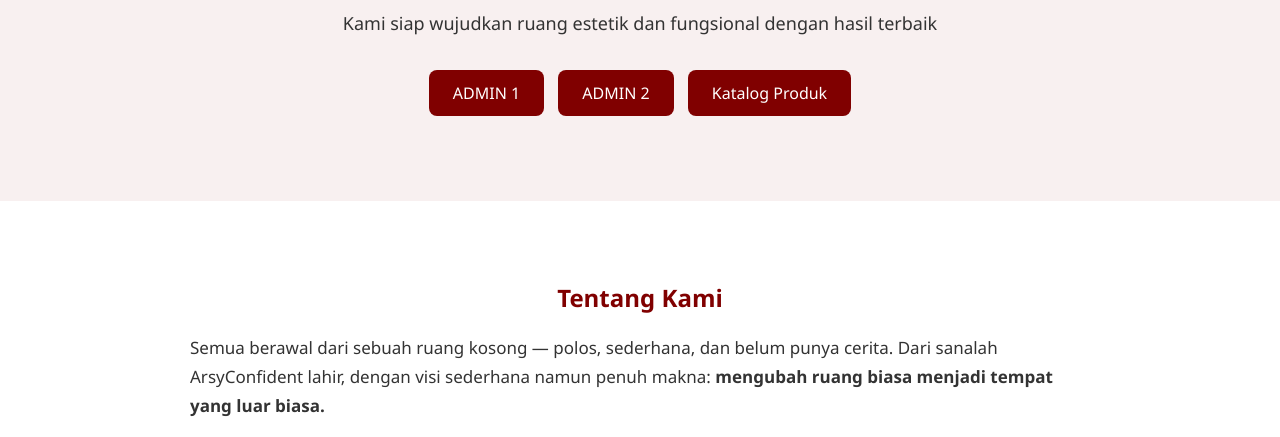
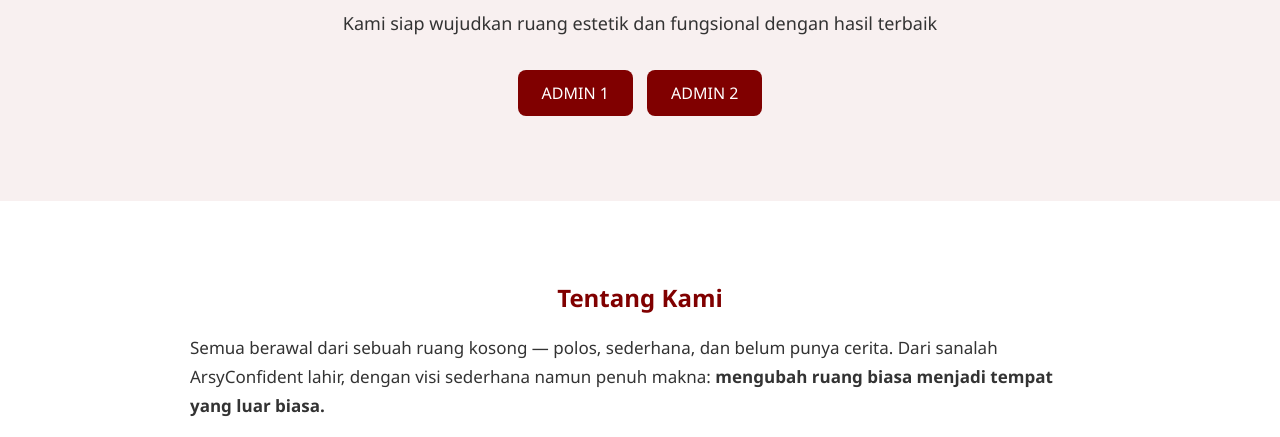
Before and after one commit to arsyconfident-com/arsyconfident, a plain HTML site: page index.html in a window 1280 px wide. Shown: the part 314-751 px from the top of the page. Drawn offline with Linux system fonts and the light colour scheme.

Commit message:
Update index.html

```diff
--- a/index.html
+++ b/index.html
@@ -208,7 +208,6 @@
     <p>Kami siap wujudkan ruang estetik dan fungsional dengan hasil terbaik</p>
     <a class="btn" href="https://wa.me/62881026919708" target="_blank">ADMIN 1</a>
     <a class="btn" href="https://wa.me/6289677536482" target="_blank">ADMIN 2</a>
-    <a class="btn" href="https://drive.google.com/file/d/1M6FxvW5sE9IIwPoW3JL3GOjnh8Mzd4Hr/view?fbclid=PAQ0xDSwL--QVleHRuA2FlbQIxMQABp-NNtjJXILxi4-JnNnhazWV30cF005UQQcEVzcUCTr23KRgRv95Q0u-x-g3a_aem_0JbsoutMA79YsqqJf_Vs9g" target="_blank">Katalog Produk</a>
   </section>
 
   <section class="section" id="tentang">
```
